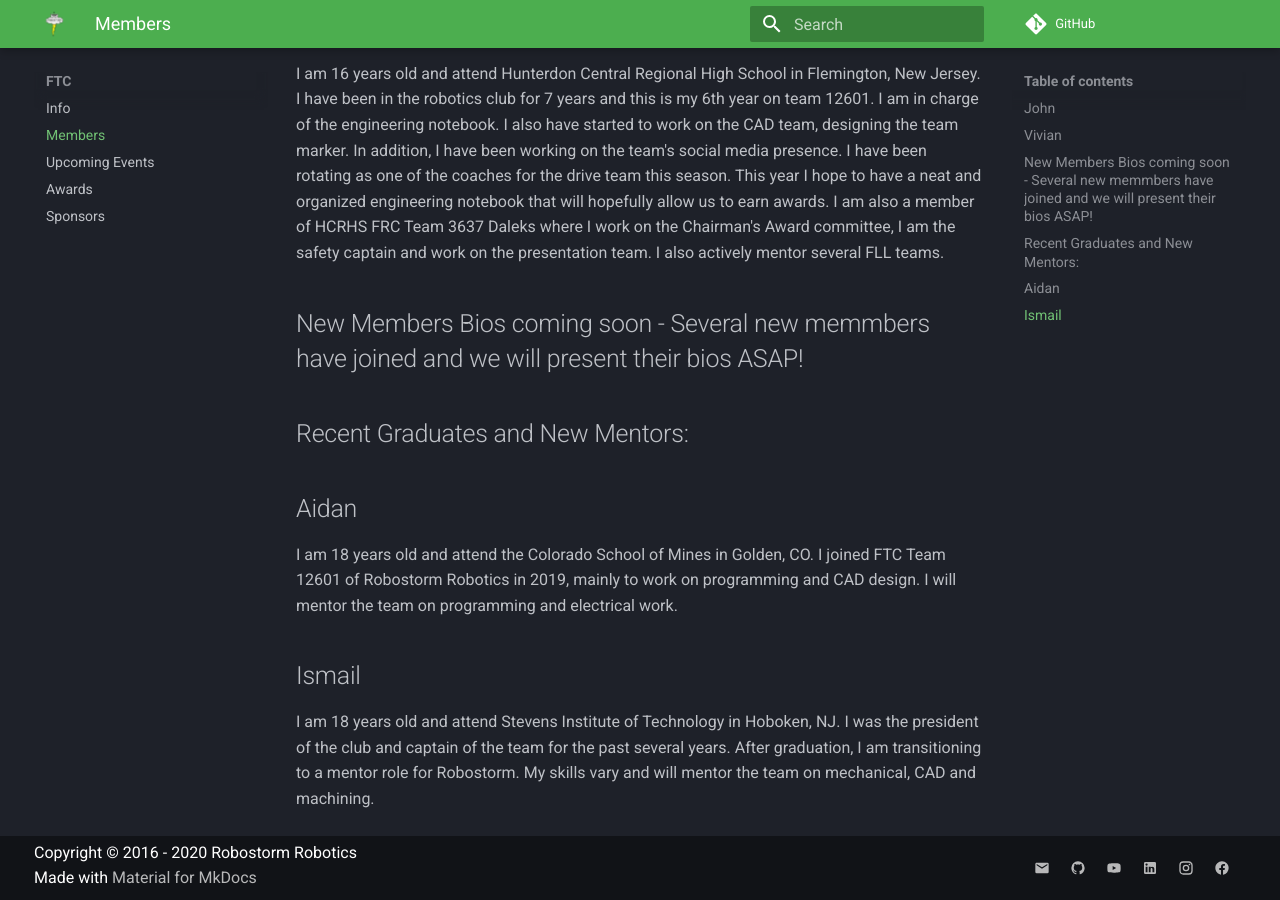
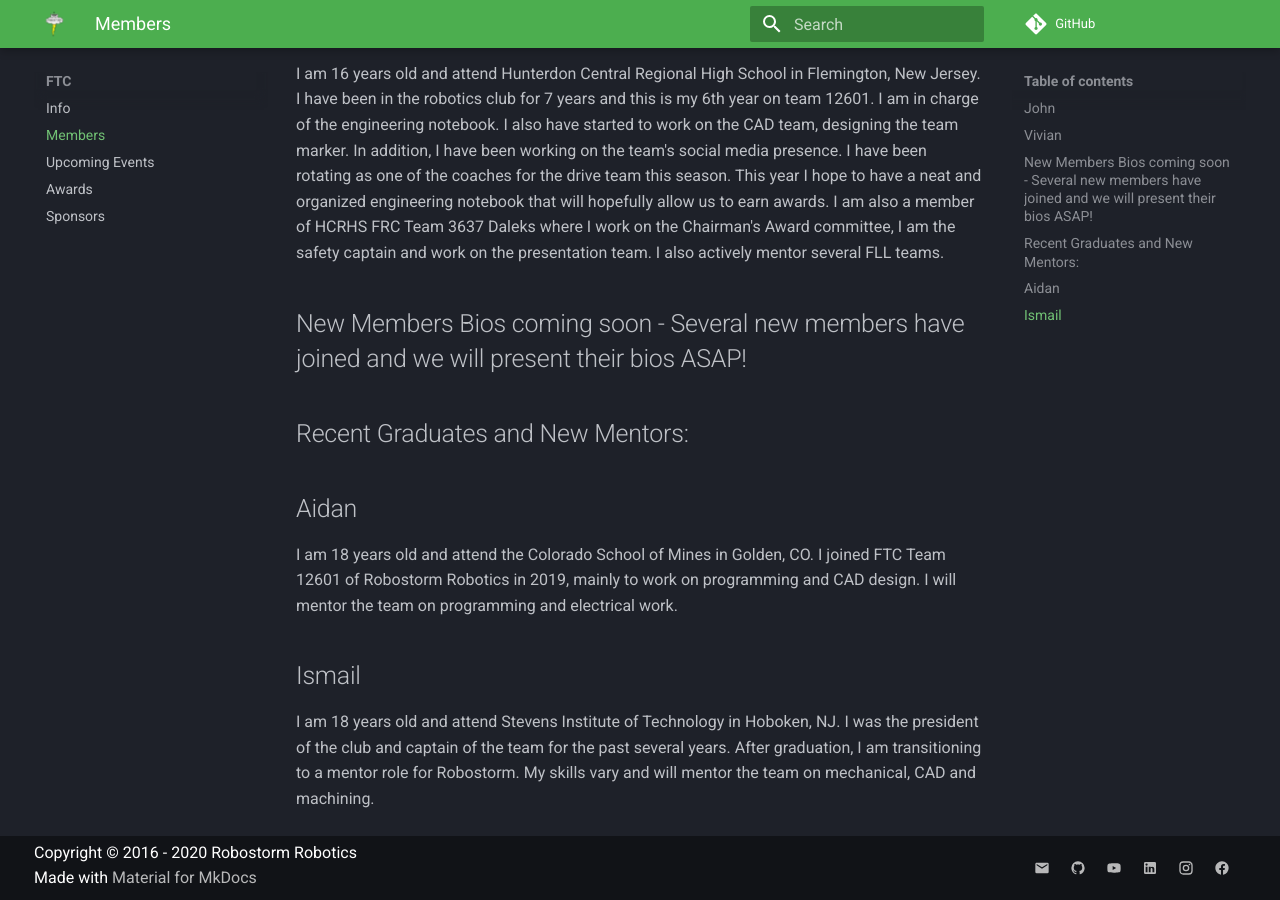
Before and after one commit to Robostorm/Website, an MkDocs documentation site: the page built from docs/FTC/members.md, in a window 1280 px wide and 900 px high, scrolled down 554 px. Built offline with MkDocs 1.6.1 and Material for MkDocs 9.7.7, drawn with Linux system fonts in a browser that asks for light colours.

Commit message:
Update members.md

```diff
--- a/docs/FTC/members.md
+++ b/docs/FTC/members.md
@@ -9,7 +9,7 @@ I am 15 years old and attend The Hunterdon County Computer Science and Applied E
 ## Vivian
 I am 16 years old and attend Hunterdon Central Regional High School in Flemington, New Jersey. I have been in the robotics club for 7 years and this is my 6th year on team 12601. I am in charge of the engineering notebook. I also have started to work on the CAD team, designing the team marker. In addition, I have been working on the team's social media presence. I have been rotating as one of the coaches for the drive team this season. This year I hope to have a neat and organized engineering notebook that will hopefully allow us to earn awards. I am also a member of HCRHS FRC Team 3637 Daleks where I work on the Chairman's Award committee, I am the safety captain and work on the presentation team. I also actively mentor several FLL teams.
 
-## New Members Bios coming soon - Several new memmbers have joined and we will present their bios ASAP!
+## New Members Bios coming soon - Several new members have joined and we will present their bios ASAP!
 
 ## Recent Graduates and New Mentors:
 
```
